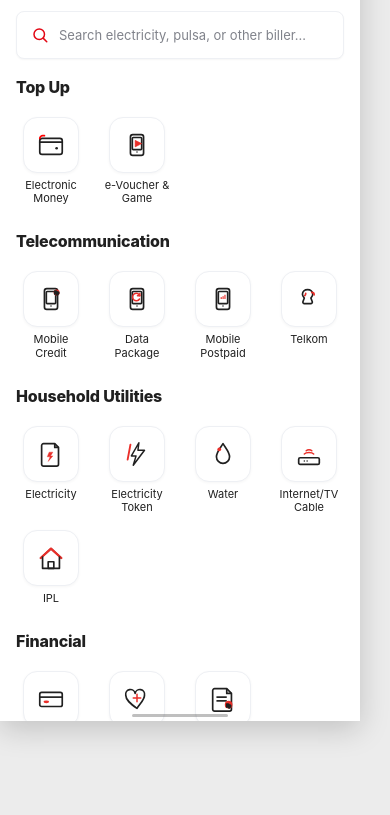
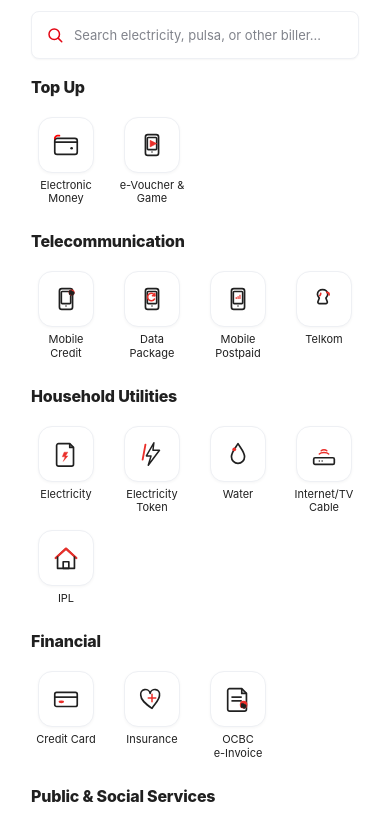
Before and after one commit to ramdaffe/byon-recreated, a plain HTML site: page topup.html in a window 390 px wide. Shown: the part 79-894 px from the top of the page. Before the commit the page ends 844 px from the top, so only its background shows below. Drawn offline with Linux system fonts and the light colour scheme.

Commit message:
Add responsive wrapper to topup.html (desktop centering)

```diff
--- a/topup.html
+++ b/topup.html
@@ -2,7 +2,7 @@
 <html lang="en">
 <head>
 <meta charset="UTF-8">
-<meta name="viewport" content="width=360, initial-scale=1.0, maximum-scale=1.0, user-scalable=no">
+<meta name="viewport" content="width=device-width, initial-scale=1.0">
 <title>OCBC NISP — Top Up &amp; Pay — static prototype</title>
 <!--
   Self-contained prototype. Tokens and shared chrome are also exported
@@ -271,7 +271,48 @@
     z-index: 5;
     pointer-events: none;
   }
-</style>
+
+  <!-- =========================================================
+       HOSTED-PROTOTYPE WRAPPER
+       Desktop: 360px phone centered on a neutral page bg.
+       Mobile (≤ 480px): phone fills the screen up to 360px
+       and the page scrolls vertically.
+       ========================================================= -->
+  <style>
+    html, body {
+      background: #ececec;
+      margin: 0;
+      padding: 0;
+    }
+    body {
+      width: 360px;
+      margin: 0 auto;
+      display: block;
+    }
+    .phone {
+      width: 360px;
+      height: auto;
+      min-height: 800px;
+    }
+    @media (max-width: 480px) {
+      html, body {
+        background: #fff;
+        margin: 0;
+        padding: 0;
+      }
+      body {
+        width: 100vw;
+        max-width: 360px;
+        margin: 0 auto;
+      }
+      .phone {
+        width: 100%;
+        max-width: 360px;
+        box-shadow: none;
+        border-radius: 0;
+      }
+    }
+  </style>
 </head>
 <body>
 <div class="phone">
```
